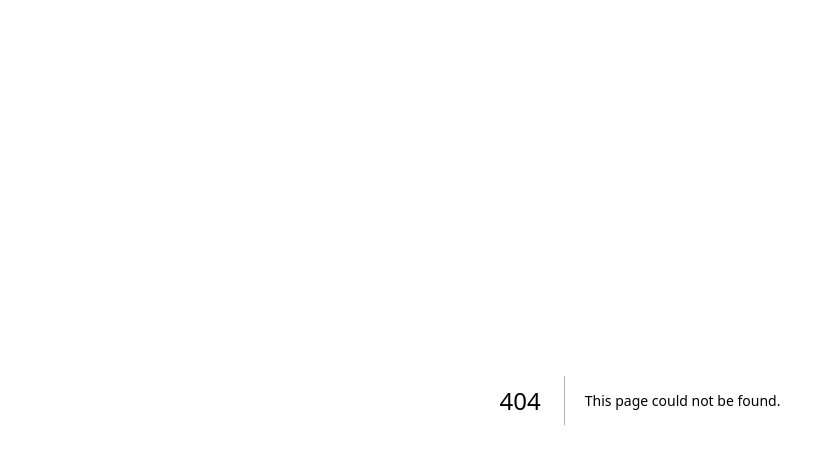
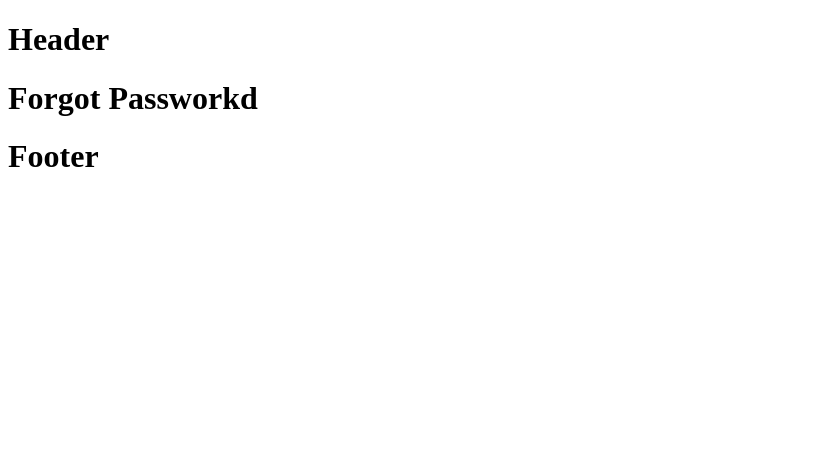
Before and after one commit to MadhanRaghul/learning-nextjs, a Next.js app: page /forgot-password in a window 1280 px wide. Before the commit this address had no page. Shown: the top 464 px of the page, without its empty margins (0-835 px from the left). Built offline with nearby package versions, Linux system fonts and the light colour scheme.

Commit message:
learnt-layouts

```diff
--- /dev/null
+++ b/src/app/(auth)/forgot-password/page.tsx
@@ -0,0 +1,3 @@
+export default function ForgotPassword(){
+    return <h1>Forgot Passworkd</h1>
+}
--- /dev/null
+++ b/src/app/(auth)/login/page.tsx
@@ -0,0 +1,3 @@
+export default function Login(){
+    return <h1>Login page</h1>
+}
--- /dev/null
+++ b/src/app/(auth)/register/page.tsx
@@ -0,0 +1,3 @@
+export default function Register(){
+    return <h1>Registration page</h1>
+}
--- /dev/null
+++ b/src/app/_lib/page.tsx
@@ -0,0 +1,3 @@
+export default function PrivateRoute(){
+    return <h1>You cant view this page unfortunately...</h1>
+}
--- a/src/app/layout.tsx
+++ b/src/app/layout.tsx
@@ -10,7 +10,17 @@ export default function RootLayout({
 }) {
   return (
     <html lang="en">
-      <body>{children}</body>
+
+      <body>
+        <header>
+          <h1>Header</h1>
+        </header>
+      {children}
+      <footer>
+        <h1>Footer</h1>
+      </footer>
+      </body>
+
     </html>
   )
 }
--- /dev/null
+++ b/src/app/product/[productId]/reviews/[reviewId]/not-found.tsx
@@ -0,0 +1,3 @@
+export default function NotFound(){
+    return <h1>Reviews not found</h1>
+}
--- a/src/app/product/[productId]/reviews/[reviewId]/page.tsx
+++ b/src/app/product/[productId]/reviews/[reviewId]/page.tsx
@@ -1,8 +1,13 @@
+import { notFound } from "next/navigation"
+
 export default function ReviewDetail({ params }:{
     params: {
         productId: string
         reviewId: string
     }
 }){
+    if(parseInt(params.reviewId) > 50){
+        notFound()
+    }
     return <h1>Review {params.productId} for product {params.reviewId}</h1>
 }
```
Also changed, not shown: src/app/not-found.tsx (added, +8 -0 lines).
